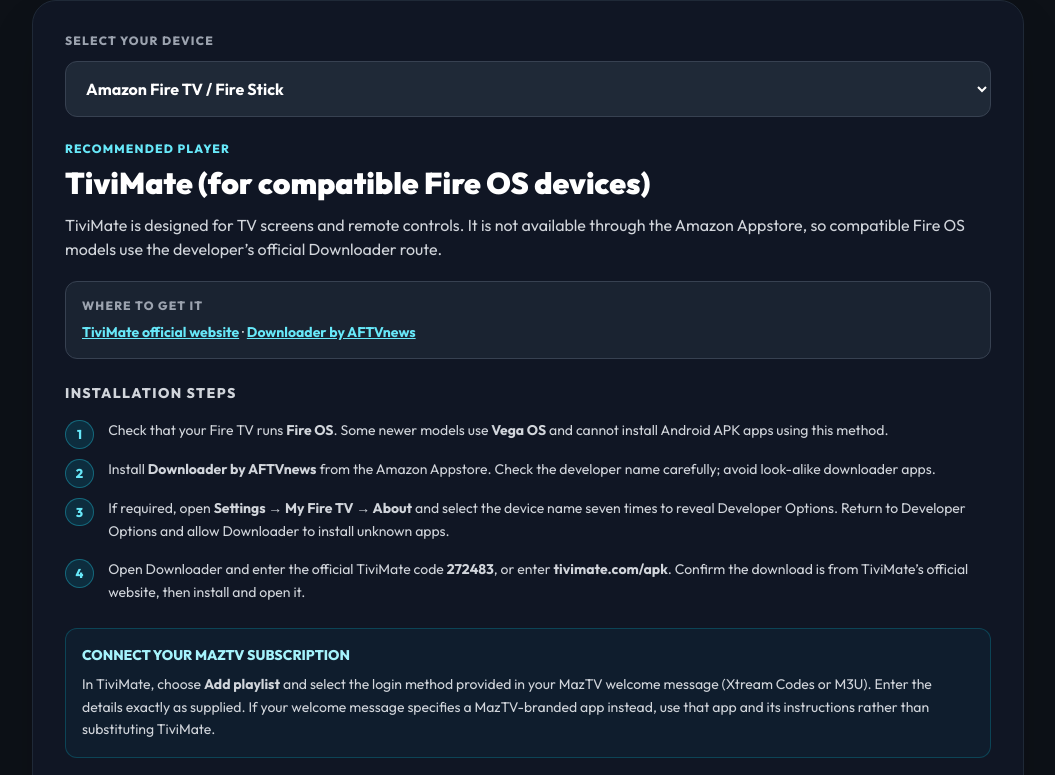
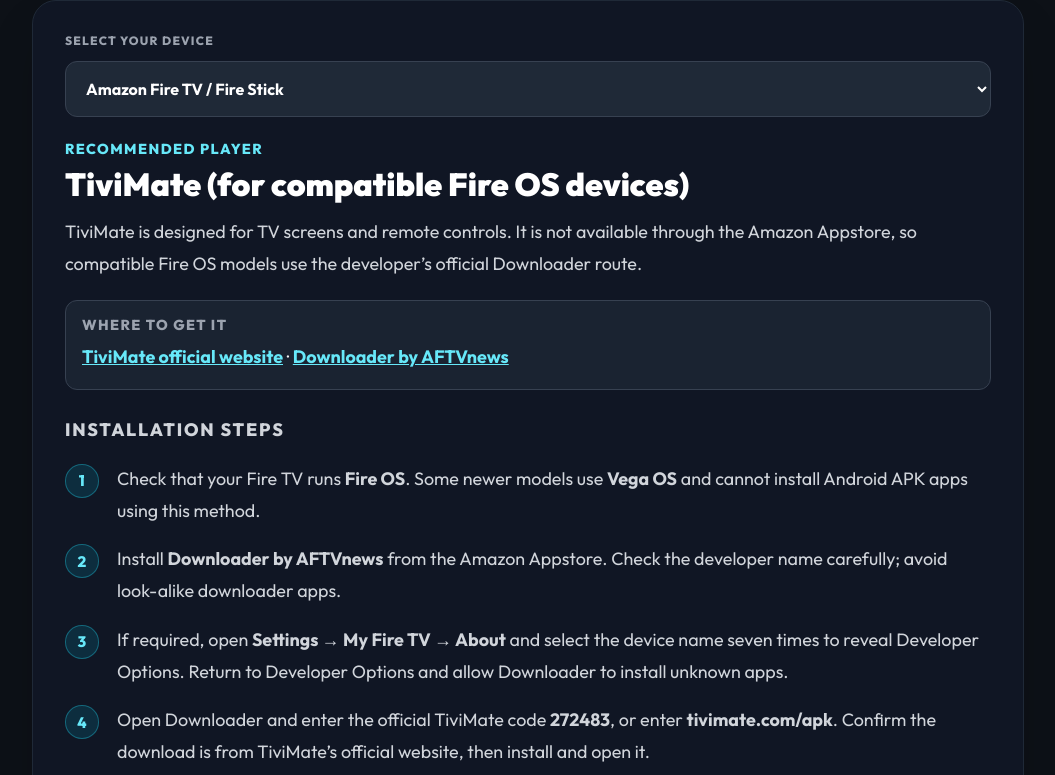
Before and after one commit to ibcmzt-lab/Maztv-website, a plain HTML site: page install/index.html in a window 1280 px wide. Shown: the part 525-1300 px from the top of the page, without its empty margins (112-1167 px from the left). Drawn offline with nearby package versions, Linux system fonts and the light colour scheme.

Commit message:
Increase device setup instruction font size for tablet readability

```diff
--- a/install/index.html
+++ b/install/index.html
@@ -16,6 +16,20 @@
     .guide-list{counter-reset:step}
     select{color-scheme:dark}
     a{overflow-wrap:anywhere}
+    /* Tablet readability: installation instructions are intentionally larger and more spacious. */
+    .guide-step{font-size:1.08rem;line-height:1.8;padding-left:3.25rem}
+    .guide-step:before{width:2.1rem;height:2.1rem;font-size:.95rem;top:.08rem}
+    .guide-list{gap:1.1rem}
+    #guide .text-sm{font-size:1.05rem;line-height:1.75}
+    #guide .text-xs{font-size:.9rem}
+    #guide h2{font-size:1.75rem;line-height:1.2}
+    #guide h3{font-size:1.05rem}
+    @media (min-width:640px){
+      .guide-step{font-size:1.18rem;line-height:1.85}
+      #guide .text-sm{font-size:1.12rem;line-height:1.8}
+      #guide .text-base{font-size:1.12rem}
+      #guide h2{font-size:2rem}
+    }
   </style>
 </head>
 <body class="min-h-screen antialiased">
```
